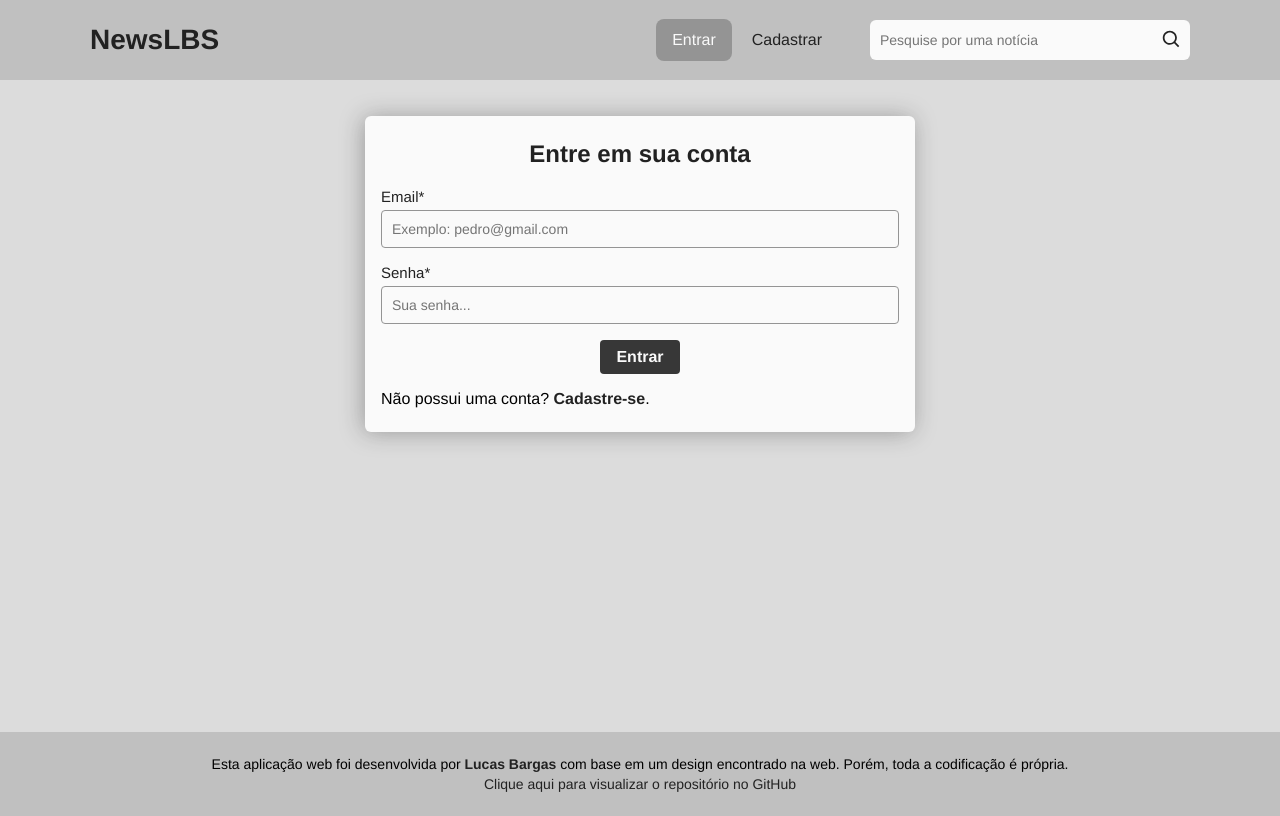
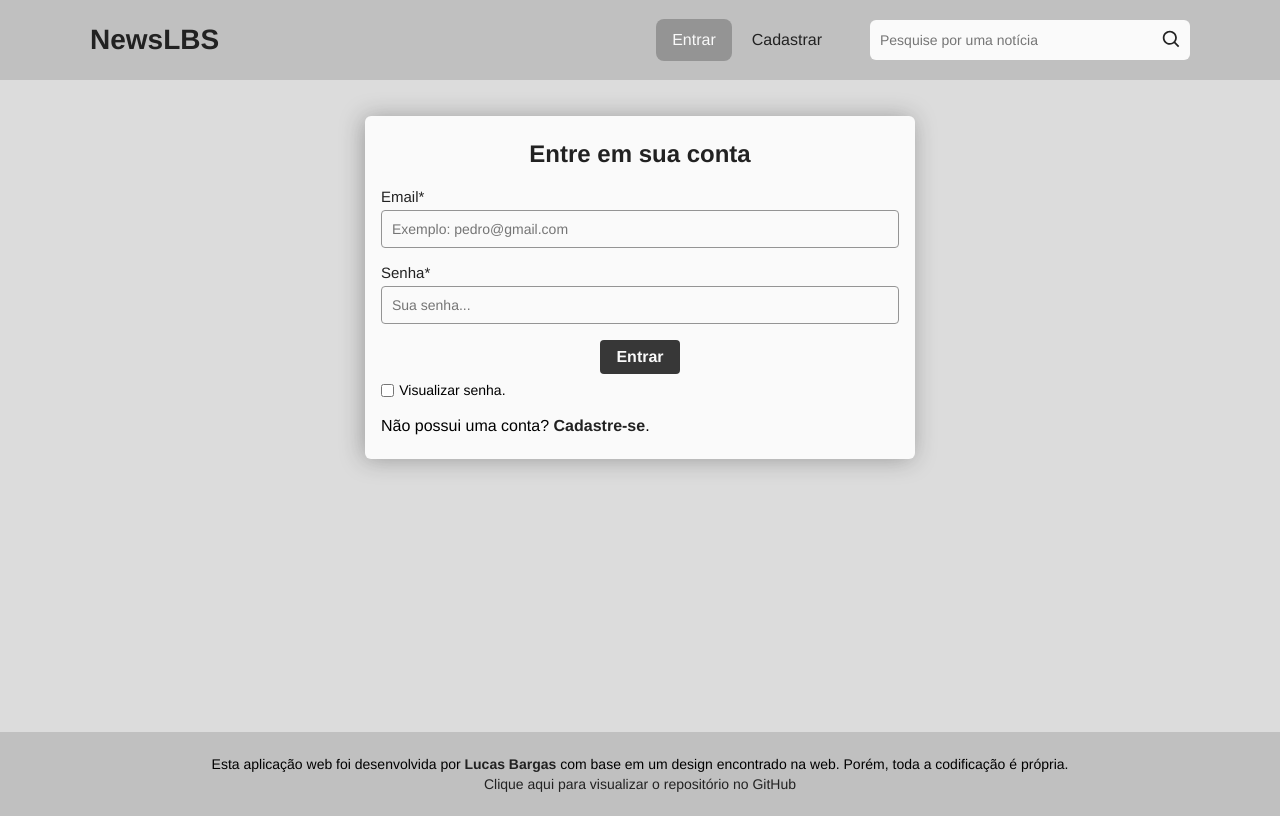
Before and after one commit to LucasBargas/newsapp_frontend, a React (Create React App) app: page /entrar in a window 1280 px wide. Built offline with nearby package versions, Linux system fonts and the light colour scheme; no server answers.

Commit message:
first commit

```diff
--- a/src/App.js
+++ b/src/App.js
@@ -20,6 +20,9 @@ import useUserAuthContexts from './hooks/useUserAuthContexts';
 
 const App = () => {
   const { authenticated } = useUserAuthContexts();
+
+  // eslint-disable-next-line no-undef
+  console.log(process.env.REACT_APP_API);
 
   return (
     <ThemeProvider theme={Themes}>
--- a/src/components/Form/FormAuth/index.jsx
+++ b/src/components/Form/FormAuth/index.jsx
@@ -16,6 +16,7 @@ const FormNews = ({
   register,
 }) => {
   const [user, setUser] = useState({});
+  const [showPassword, setShowPassword] = useState(false);
 
   const handleChange = (e) => {
     setUser({ ...user, [e.target.name]: e.target.value });
@@ -47,7 +48,7 @@ const FormNews = ({
           placeholder="Exemplo: pedro@gmail.com"
         />
         <Input
-          type="password"
+          type={showPassword ? 'text' : 'password'}
           name="password"
           label="Senha"
           handleChange={handleChange}
@@ -55,7 +56,7 @@ const FormNews = ({
         />
         {confirmPassword && (
           <Input
-            type="password"
+            type={showPassword ? 'text' : 'password'}
             name="confirmpassword"
             label="Confirme sua senha"
             handleChange={handleChange}
@@ -64,6 +65,16 @@ const FormNews = ({
         )}
         <SubmitButton loading={loading} btnText={btnText} />
       </S.FormNewsArea>
+
+      <S.ShowPassword>
+        <label>
+          <input
+            type="checkbox"
+            onClick={() => setShowPassword(!showPassword)}
+          />
+          Visualizar senha.
+        </label>
+      </S.ShowPassword>
 
       {login && (
         <S.Redirect>
--- a/src/components/Form/FormAuth/styles.js
+++ b/src/components/Form/FormAuth/styles.js
@@ -40,3 +40,16 @@ export const Redirect = styled.div`
     }
   }
 `;
+
+export const ShowPassword = styled.div`
+  padding-top: .5rem;
+  display: inline-block;
+
+  label {
+    display: flex;
+    align-items: center;
+    gap: .325rem;
+    font-size: .875rem;
+    cursor: pointer;
+  }
+`;
```
